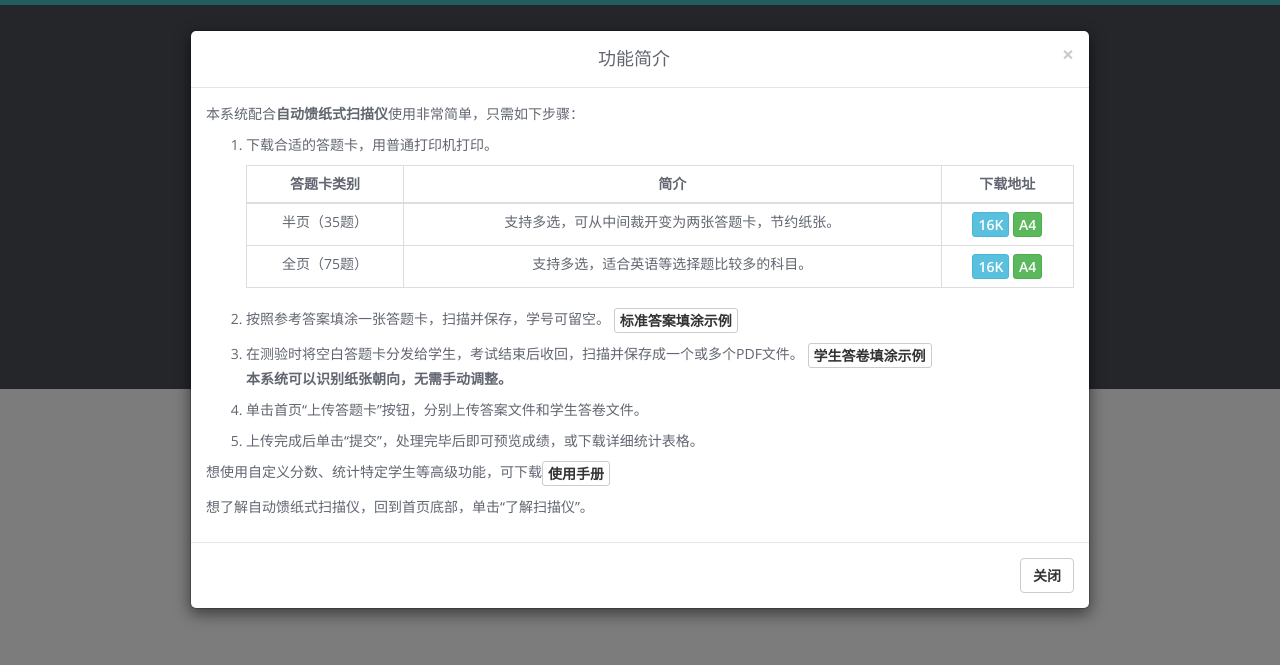
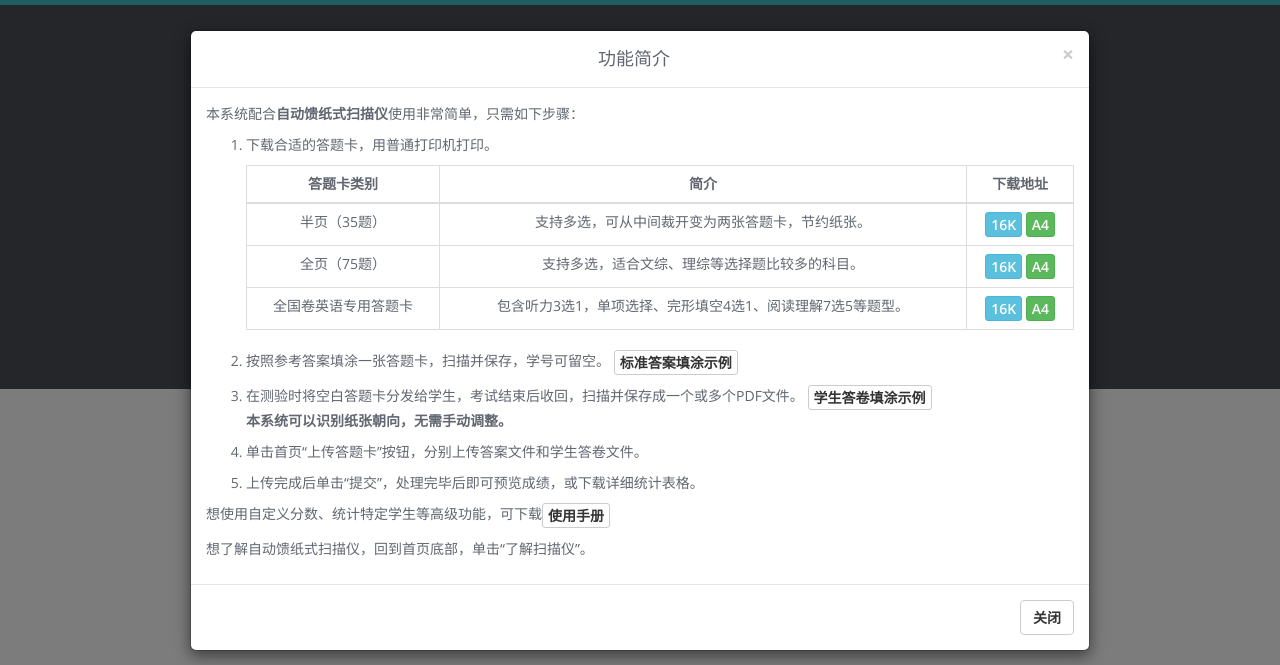
Before and after one commit to normanyahq/kejinyan, a Flask app: page / in a window 1280 px wide, after a click on "功能简介". Shown: the top 665 px of the page. Run offline with Flask 2, Linux system fonts and the light colour scheme; some libraries are stand-ins or nearby versions.

Commit message:
add download

```diff
--- a/simple_web/templates/index.html
+++ b/simple_web/templates/index.html
@@ -212,10 +212,18 @@
                                               </tr>
                                               <tr>
                                                   <td>全页（75题）</td>
-                                                  <td>支持多选，适合英语等选择题比较多的科目。</td>
+                                                  <td>支持多选，适合文综、理综等选择题比较多的科目。</td>
                                                   <td>
                                                       <a href="/static/full_16k.pdf" target="_blank" role="button" class="btn btn-info btn-xs">16K</a>
                                                       <a href="/static/full_a4.pdf" target="_blank" role="button" class="btn btn-success btn-xs">A4</a>
+                                                  </td>
+                                              </tr>
+                                              <tr>
+                                                  <td>全国卷英语专用答题卡</td>
+                                                  <td>包含听力3选1，单项选择、完形填空4选1、阅读理解7选5等题型。</td>
+                                                  <td>
+                                                      <a href="/static/english_16k.pdf" target="_blank" role="button" class="btn btn-info btn-xs">16K</a>
+                                                      <a href="/static/english_a4.pdf" target="_blank" role="button" class="btn btn-success btn-xs">A4</a>
                                                   </td>
                                               </tr>
                                               <!--
```
Also changed, not shown: 1 other file.
